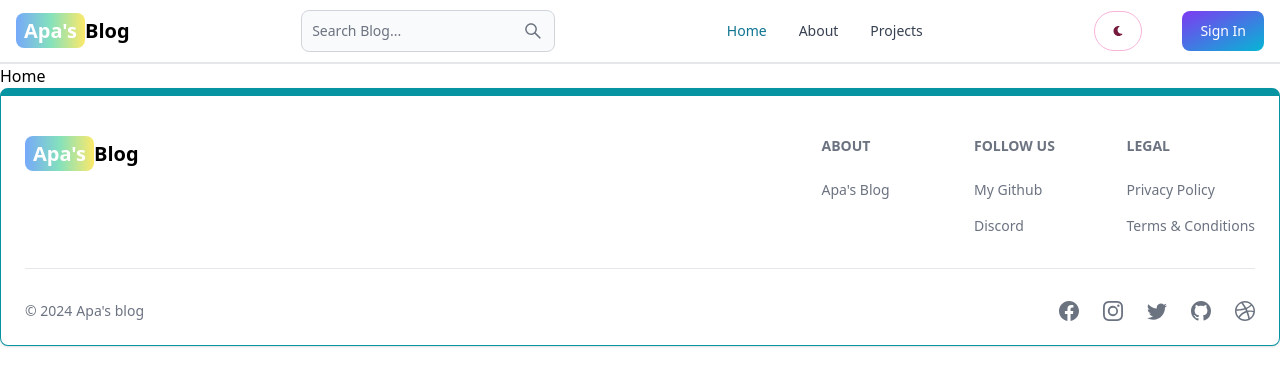
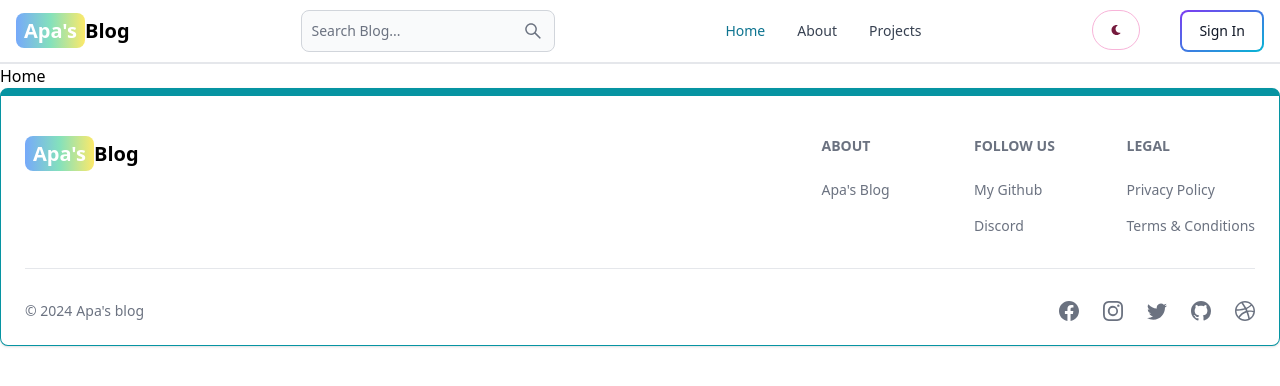
Before and after one commit to Apa-cloud/mern-blog, a React (Vite) app in the folder client/: page / in a window 1280 px wide. Shown: the top 386 px of the page. Built offline with nearby package versions, Linux system fonts and the light colour scheme; no server answers.

Commit message:
updated header component with user data

```diff
--- a/client/src/components/Header.jsx
+++ b/client/src/components/Header.jsx
@@ -1,12 +1,14 @@
-import { Navbar, TextInput } from 'flowbite-react'; // flowbite-react: UI Components
+import { Avatar, Dropdown, Navbar, TextInput } from 'flowbite-react'; // flowbite-react: UI Components
 import { Button } from 'flowbite-react'; //BUTTONS WORKED AFTER CORRECT TAILWIND.CONFIG FILE!!
 import { Link, useLocation} from 'react-router-dom';
 import { AiOutlineSearch } from 'react-icons/ai';
 import { FaMoon } from 'react-icons/fa';
+import { useSelector } from 'react-redux';
 
 //try to adjust position of Search Box properly
 export default function Header() {
   const path = useLocation().pathname;
+  const { currentUser } = useSelector((state) => state.user);
   return (
     <Navbar className='border-b-2'>
         <Link to='/' className='self-center whitespace-nowrap text-sm sm:text-xl font-semibold dark:text-white'>
@@ -28,21 +30,43 @@
              <Button className='w-12 h-10 hidden sm:inline' color='pink' pill>
                 <FaMoon />
              </Button>
-             <Link to='/sign-in'>
-               <Button className='w-15 h-10 sm:inline' gradientDuoTone='purpleToBlue'>
-                 Sign In
-               </Button>
-             </Link>
+
+             {currentUser ? (
+          <Dropdown
+            arrowIcon={false}
+            inline
+            label={
+              <Avatar alt='user' img={currentUser.profilePicture} rounded />
+            }
+          >
+            <Dropdown.Header>
+              <span className='block text-sm'>@{currentUser.username}</span>
+              <span className='block text-sm font-medium truncate'>{currentUser.email}</span>
+            </Dropdown.Header>
+            <Link to={'/dashboard?tab=profile'}>
+              <Dropdown.Item>Profile</Dropdown.Item>
+            </Link>
+            <Dropdown.Divider />
+            <Dropdown.Item>Sign out</Dropdown.Item>
+          </Dropdown>
+        ) : (
+          <Link to='/sign-in'>
+            <Button gradientDuoTone='purpleToBlue' outline>
+              Sign In
+            </Button>
+          </Link>
+        )}
+
              <Navbar.Toggle/>
         </div>
         <Navbar.Collapse>
-          <Navbar.Link active={path==="/"} as={'div'}>
+        <Navbar.Link active={path === '/'} as={'div'}>
             <Link to='/'>Home</Link>
           </Navbar.Link>
-          <Navbar.Link active={path==="/about"} as={'div'}>
+          <Navbar.Link active={path === '/about'} as={'div'}>
             <Link to='/about'>About</Link>
           </Navbar.Link>
-          <Navbar.Link active={path==="/projects"} as={'div'}>
+          <Navbar.Link active={path === '/projects'} as={'div'}>
             <Link to='/projects'>Projects</Link>
           </Navbar.Link>
         </Navbar.Collapse>
```
